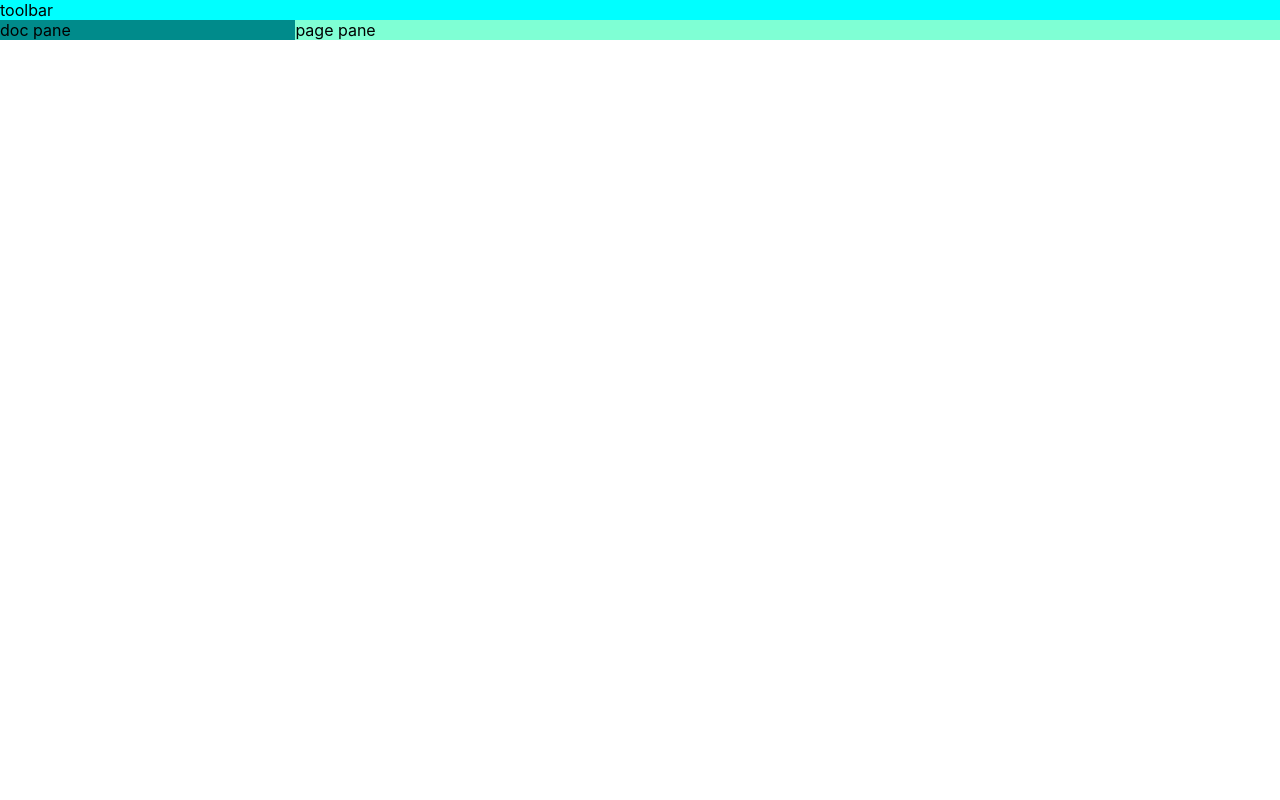
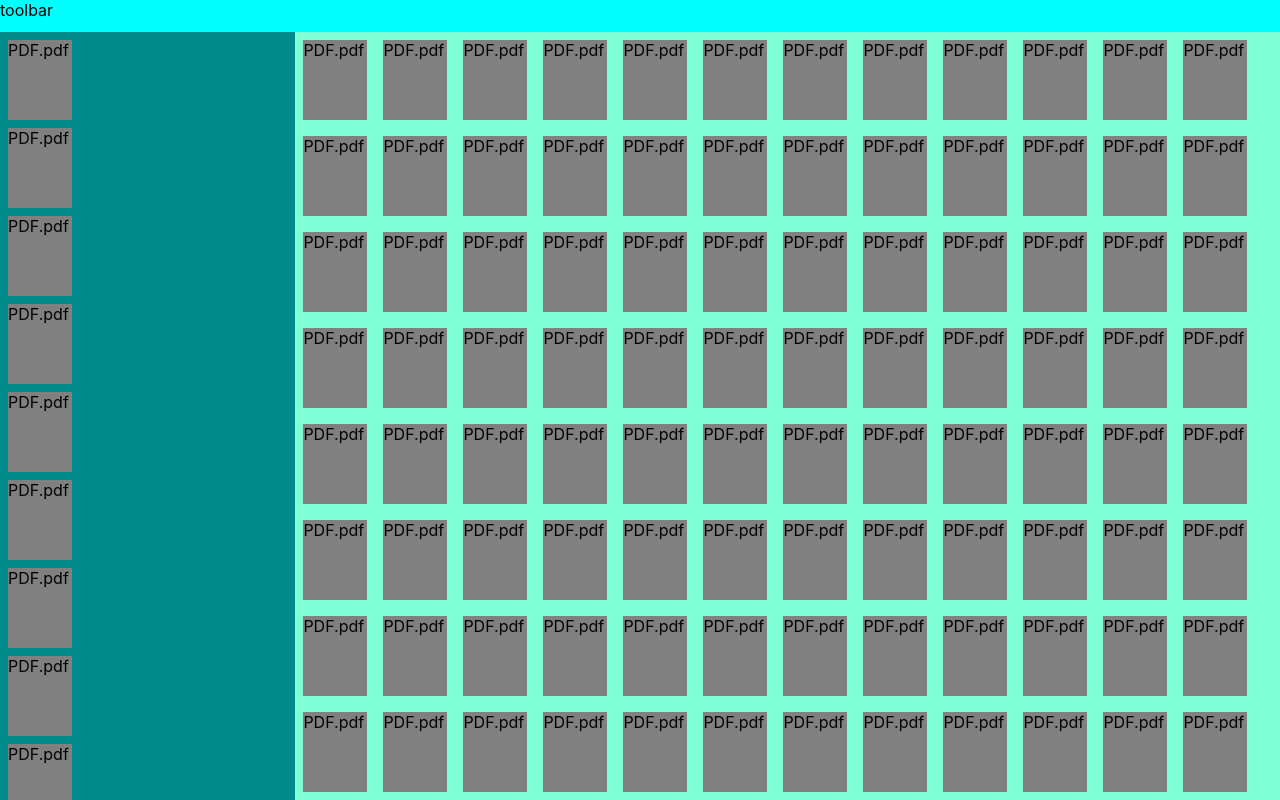
Before and after one commit to Cheeseman5/pdftoolbox, a React (Create React App) app: page / in a window 1280 px wide. Built offline with nearby package versions, Linux system fonts and the light colour scheme.

Commit message:
fixed styles, added pdf items

```diff
--- a/src/App.css
+++ b/src/App.css
@@ -1,4 +1,3 @@
-.root,
 .App,
 .App-body {
     width: 100%;
--- a/src/DocumentPane.js
+++ b/src/DocumentPane.js
@@ -1,10 +1,16 @@
 import React from 'react';
 import './DocumentsPane.css';
+import Pdf from './Pdf';
 
 export default function DocumentsPane() {
+    const PopulatePages = () => {
+        const Len = 50;
+        return Array(Len).fill(<Pdf/>);
+    }
+
     return (
         <div className='documents-pane'>
-            doc pane
+            { PopulatePages() }
         </div>
     )
 }
--- a/src/DocumentsPane.css
+++ b/src/DocumentsPane.css
@@ -1,4 +1,5 @@
 .documents-pane {
     background-color: darkcyan;
     width: 30%;
+    overflow: auto;
 }
--- a/src/PagePane.css
+++ b/src/PagePane.css
@@ -1,4 +1,7 @@
 .page-pane {
+    display: flex;
+    flex-wrap: wrap;
     background-color: aquamarine;
-    width: -webkit-fill-available;
+    width: 100%;
+    overflow: auto;
 }
--- a/src/PagePane.js
+++ b/src/PagePane.js
@@ -1,10 +1,16 @@
 import React from 'react';
 import './PagePane.css';
+import Pdf from './Pdf';
 
 export default function PagePane() {
+    const PopulatePages = () => {
+        const Len = 100;
+        return Array(Len).fill(<Pdf/>);
+    }
+
     return (
         <div className='page-pane'>
-            page pane
+            { PopulatePages() }
         </div>
     )
 }
--- /dev/null
+++ b/src/Pdf.css
@@ -0,0 +1,6 @@
+.Pdf {
+    width: 4rem;
+    height: 5rem;
+    background-color: gray;
+    margin: 0.5rem;
+}
--- /dev/null
+++ b/src/Pdf.js
@@ -0,0 +1,10 @@
+import React from 'react';
+import './Pdf.css';
+
+export default function Pdf() {
+    return (
+        <div className='Pdf'>
+            PDF.pdf
+        </div>
+    );
+}
--- a/src/Toolbar.css
+++ b/src/Toolbar.css
@@ -1,3 +1,4 @@
 .toolbar {
     background-color: aqua;
+    height: 2rem;
 }
--- a/src/index.css
+++ b/src/index.css
@@ -1,5 +1,6 @@
 html,
-body {
+body,
+#root {
   margin: 0;
   font-family: -apple-system, BlinkMacSystemFont, 'Segoe UI', 'Roboto', 'Oxygen',
     'Ubuntu', 'Cantarell', 'Fira Sans', 'Droid Sans', 'Helvetica Neue',
@@ -8,6 +9,7 @@ body {
   -moz-osx-font-smoothing: grayscale;
   width: 100%;
   height: 100%;
+  overflow: hidden;
 }
 
 code {
```
